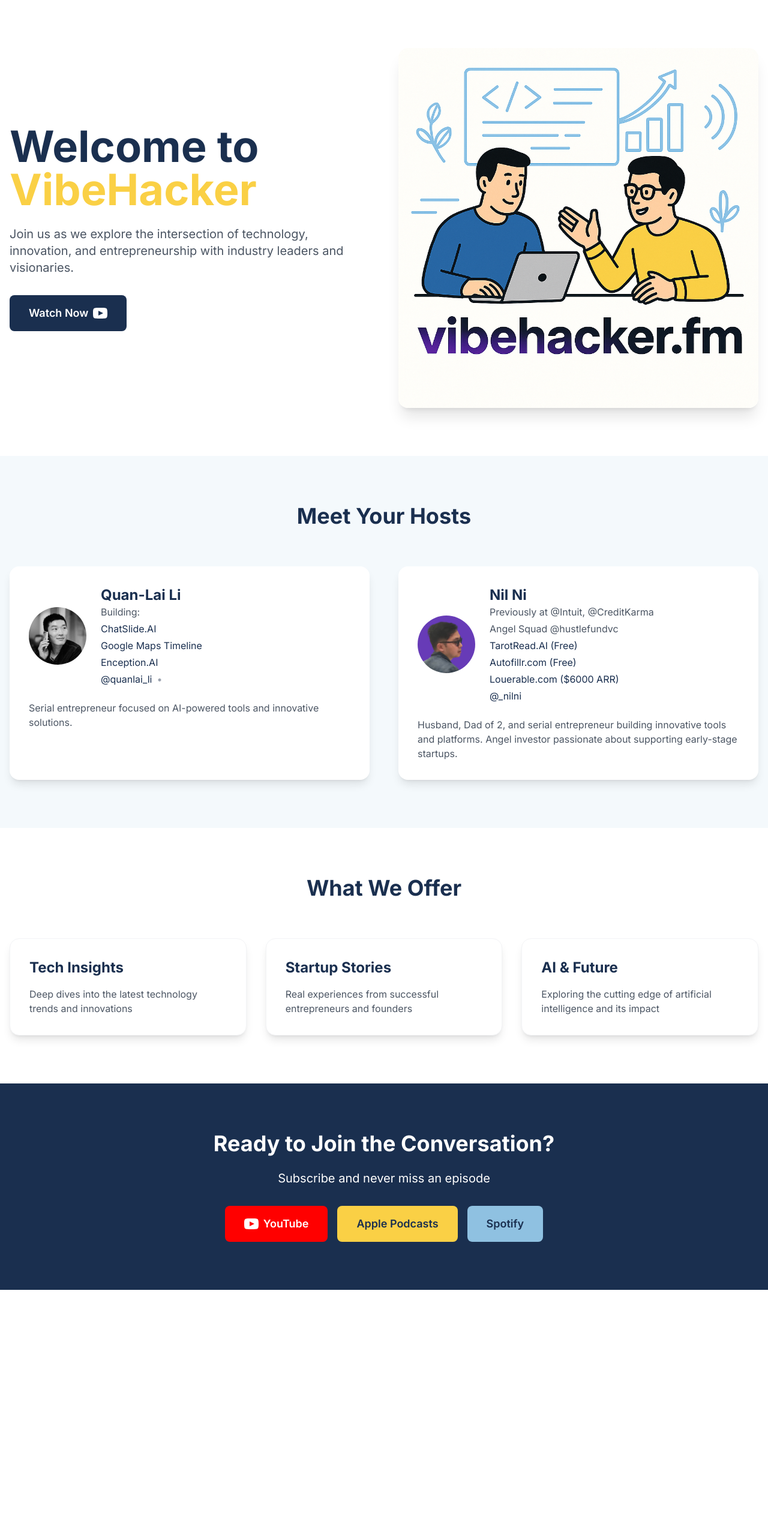
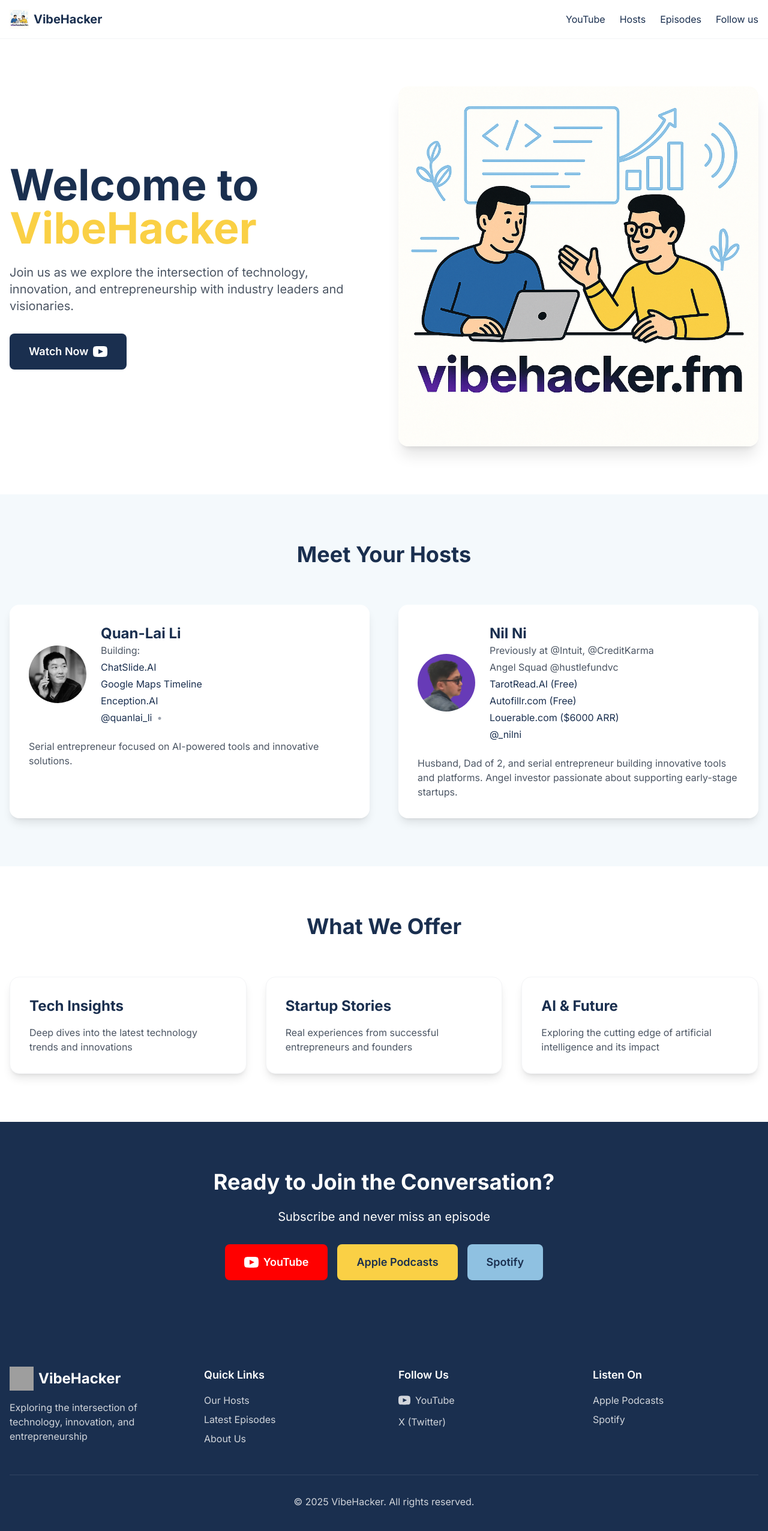
Before and after one commit to Qualia-Li/pages.stooltopia.com, a Next.js app: page / in a window 1280 px wide. Shown: the top 2552 px of the page at 60% size. Before the commit the page ends 2150 px from the top, so only its background shows below. Built offline with nearby package versions, Linux system fonts and the light colour scheme; grey boxes are pictures that could not be loaded.

Commit message:
feat: Update page layout and content for VibeHacker website

```diff
--- a/src/app/page.tsx
+++ b/src/app/page.tsx
@@ -2,7 +2,55 @@
 
 export default function Home() {
   return (
-    <main className="min-h-screen bg-white">
+    <>
+      {/* Header */}
+      <header className="fixed top-0 left-0 right-0 bg-white/80 backdrop-blur-sm z-50 border-b border-gray-100">
+        <div className="container mx-auto px-4">
+          <nav className="flex items-center justify-between h-16">
+            <a href="/" className="flex items-center gap-2">
+              <Image
+                src="/images/vibehacker_logo.png"
+                alt="VibeHacker"
+                width={32}
+                height={32}
+                className="w-8 h-8"
+              />
+              <span className="text-xl font-bold text-navy">VibeHacker</span>
+            </a>
+            <div className="flex items-center gap-6">
+              <a
+                href="https://www.youtube.com/@VibeHackerFM"
+                target="_blank"
+                rel="noopener noreferrer"
+                className="text-navy hover:text-skyblue transition-colors"
+              >
+                YouTube
+              </a>
+              <a
+                href="#hosts"
+                className="text-navy hover:text-skyblue transition-colors"
+              >
+                Hosts
+              </a>
+              <a
+                href="#episodes"
+                className="text-navy hover:text-skyblue transition-colors"
+              >
+                Episodes
+              </a>
+              <a
+                href="#follow_us"
+                className="text-navy hover:text-skyblue transition-colors"
+              >
+                Follow us
+              </a>
+            </div>
+          </nav>
+        </div>
+      </header>
+
+      {/* Main Content */}
+      <main className="min-h-screen bg-white pt-16">
         {/* Hero Section */}
         <section className="container mx-auto px-4 py-20">
           <div className="flex flex-col lg:flex-row items-center justify-between gap-12">
@@ -40,7 +88,7 @@
         </section>
 
         {/* Hosts Section */}
-      <section className="bg-skyblue/10 py-20">
+        <section className="bg-skyblue/10 py-20" id="hosts">
           <div className="container mx-auto px-4">
             <h2 className="text-4xl font-bold text-center text-navy mb-16 animate-fade-up">
               Meet Your Hosts
@@ -210,7 +258,7 @@
         </section>
 
         {/* CTA Section */}
-      <section className="bg-navy text-white py-20">
+        <section className="bg-navy text-white py-20" id="follow_us">
           <div className="container mx-auto px-4 text-center">
             <div className="animate-fade-up">
               <h2 className="text-4xl font-bold mb-6">Ready to Join the Conversation?</h2>
@@ -241,5 +289,104 @@
           </div>
         </section>
       </main>
+
+      {/* Footer */}
+      <footer className="bg-navy text-white py-16">
+        <div className="container mx-auto px-4">
+          <div className="grid grid-cols-1 md:grid-cols-4 gap-12">
+            {/* Brand Column */}
+            <div className="space-y-4">
+              <div className="flex items-center gap-2">
+                <Image
+                  src="/image/vibehacker_logo.png"
+                  alt="VibeHacker"
+                  width={40}
+                  height={40}
+                  className="w-10 h-10"
+                />
+                <span className="text-2xl font-bold">VibeHacker</span>
+              </div>
+              <p className="text-gray-300">
+                Exploring the intersection of technology, innovation, and entrepreneurship
+              </p>
+            </div>
+
+            {/* Quick Links */}
+            <div>
+              <h3 className="text-lg font-semibold mb-4">Quick Links</h3>
+              <ul className="space-y-2">
+                <li>
+                  <a href="#hosts" className="text-gray-300 hover:text-white transition-colors">
+                    Our Hosts
+                  </a>
+                </li>
+                <li>
+                  <a href="#episodes" className="text-gray-300 hover:text-white transition-colors">
+                    Latest Episodes
+                  </a>
+                </li>
+                <li>
+                  <a href="#about" className="text-gray-300 hover:text-white transition-colors">
+                    About Us
+                  </a>
+                </li>
+              </ul>
+            </div>
+
+            {/* Follow Us */}
+            <div>
+              <h3 className="text-lg font-semibold mb-4">Follow Us</h3>
+              <ul className="space-y-2">
+                <li>
+                  <a
+                    href="https://www.youtube.com/@VibeHackerFM"
+                    target="_blank"
+                    rel="noopener noreferrer"
+                    className="text-gray-300 hover:text-white transition-colors inline-flex items-center gap-2"
+                  >
+                    <svg className="w-5 h-5" fill="currentColor" viewBox="0 0 24 24">
+                      <path d="M19.615 3.184c-3.604-.246-11.631-.245-15.23 0-3.897.266-4.356 2.62-4.385 8.816.029 6.185.484 8.549 4.385 8.816 3.6.245 11.626.246 15.23 0 3.897-.266 4.356-2.62 4.385-8.816-.029-6.185-.484-8.549-4.385-8.816zm-10.615 12.816v-8l8 4-8 4z"/>
+                    </svg>
+                    YouTube
+                  </a>
+                </li>
+                <li>
+                  <a
+                    href="https://x.com/vibehacker_fm"
+                    target="_blank"
+                    rel="noopener noreferrer"
+                    className="text-gray-300 hover:text-white transition-colors"
+                  >
+                    X (Twitter)
+                  </a>
+                </li>
+              </ul>
+            </div>
+
+            {/* Listen On */}
+            <div>
+              <h3 className="text-lg font-semibold mb-4">Listen On</h3>
+              <ul className="space-y-2">
+                <li>
+                  <a href="#" className="text-gray-300 hover:text-white transition-colors">
+                    Apple Podcasts
+                  </a>
+                </li>
+                <li>
+                  <a href="#" className="text-gray-300 hover:text-white transition-colors">
+                    Spotify
+                  </a>
+                </li>
+              </ul>
+            </div>
+          </div>
+
+          {/* Bottom Bar */}
+          <div className="border-t border-white/10 mt-12 pt-8 text-center text-gray-300">
+            <p>© {new Date().getFullYear()} VibeHacker. All rights reserved.</p>
+          </div>
+        </div>
+      </footer>
+    </>
   );
 }
```
Lines whose indentation alone changed are shown as unchanged.
